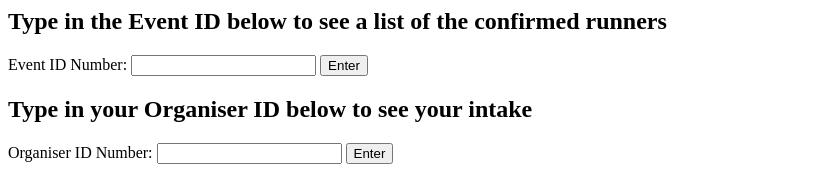
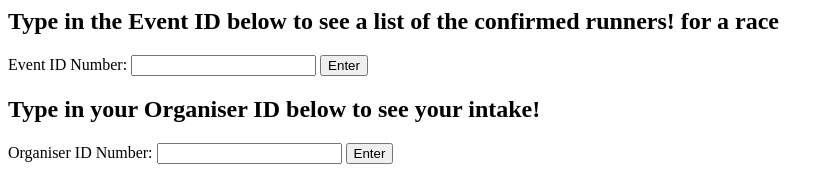
Before and after one commit to Dash1704/Lets-Do-This, a website: page index.html in a window 1280 px wide. Shown: the top 173 px of the page, without its empty margins (0-834 px from the left). Drawn offline with Linux system fonts and the light colour scheme.

Commit message:
README update

```diff
--- a/index.html
+++ b/index.html
@@ -6,14 +6,14 @@
   <title>Document</title>
 </head>
 <body>
-  <h2>Type in the Event ID  below to see a list of the confirmed runners</h2>
+  <h2>Type in the Event ID  below to see a list of the confirmed runners! for a race</h2>
 
   <label for="eventid">Event ID Number:</label>
   <input id="eventid" name="eventid" type="text" required>
   <input type="button" id="btn1" value="Enter">
   <p class="output" id="output1"></p>
 
-  <h2>Type in your Organiser ID  below to see your intake</h2>
+  <h2>Type in your Organiser ID  below to see your intake!</h2>
   <label for="organiserid">Organiser ID Number:</label>
   <input id="organiserid" name="organiserid" type="text" required>
   <input type="button" id="btn2" value="Enter">
```
Also changed, not shown: README.md.
